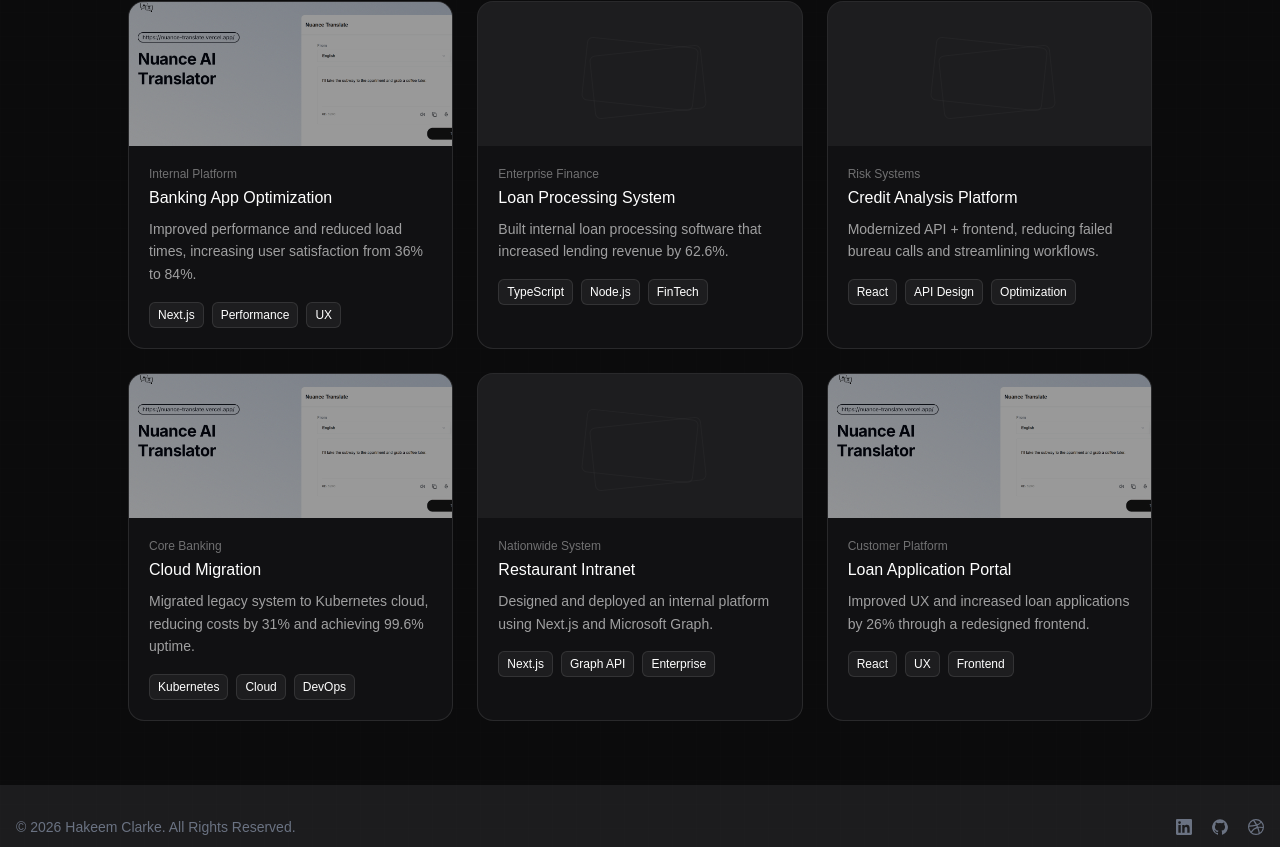
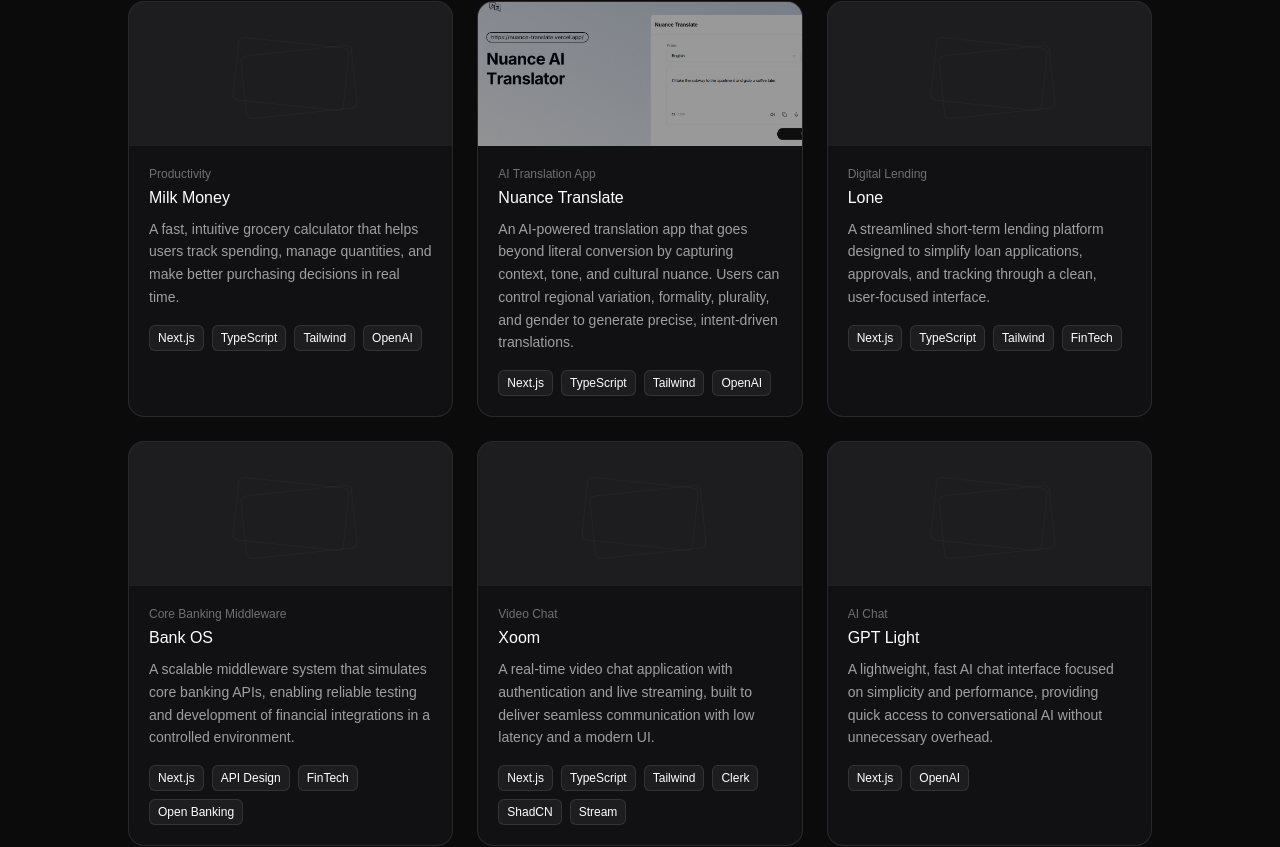
Before and after one commit to hakeem-jc/portfolio, a Next.js app: page / in a window 1280 px wide. Shown: the part 5172-6019 px from the top of the page. Built offline with nearby package versions, Linux system fonts and the light colour scheme.

Commit message:
feat: Update project content

```diff
--- a/components/Projects.tsx
+++ b/components/Projects.tsx
@@ -7,54 +7,52 @@ type Project = {
   subtitle: string;
   description: string;
   tags: string[];
-  image?: string; // optional
+  image?: string;
 };
 
 const projects: Project[] = [
   {
-    title: "Banking App Optimization",
-    subtitle: "Internal Platform",
+    title: "Milk Money",
+    subtitle: "Productivity",
     description:
-      "Improved performance and reduced load times, increasing user satisfaction from 36% to 84%.",
-    tags: ["Next.js", "Performance", "UX"],
+      "A fast, intuitive grocery calculator that helps users track spending, manage quantities, and make better purchasing decisions in real time.",
+    tags: ["Next.js", "TypeScript", "Tailwind", "OpenAI"],
+  },
+  {
+    title: "Nuance Translate",
+    subtitle: "AI Translation App",
+    description:
+      "An AI-powered translation app that goes beyond literal conversion by capturing context, tone, and cultural nuance. Users can control regional variation, formality, plurality, and gender to generate precise, intent-driven translations.",
+    tags: ["Next.js", "TypeScript", "Tailwind", "OpenAI"],
     image: "/projects/nuance.png",
   },
   {
-    title: "Loan Processing System",
-    subtitle: "Enterprise Finance",
+    title: "Lone",
+    subtitle: "Digital Lending",
     description:
-      "Built internal loan processing software that increased lending revenue by 62.6%.",
-    tags: ["TypeScript", "Node.js", "FinTech"],
+      "A streamlined short-term lending platform designed to simplify loan applications, approvals, and tracking through a clean, user-focused interface.",
+    tags: ["Next.js", "TypeScript", "Tailwind", "FinTech"],
   },
   {
-    title: "Credit Analysis Platform",
-    subtitle: "Risk Systems",
+    title: "Bank OS",
+    subtitle: "Core Banking Middleware",
     description:
-      "Modernized API + frontend, reducing failed bureau calls and streamlining workflows.",
-    tags: ["React", "API Design", "Optimization"],
+      "A scalable middleware system that simulates core banking APIs, enabling reliable testing and development of financial integrations in a controlled environment.",
+    tags: ["Next.js", "API Design", "FinTech", "Open Banking"],
   },
   {
-    title: "Cloud Migration",
-    subtitle: "Core Banking",
+    title: "Xoom",
+    subtitle: "Video Chat",
     description:
-      "Migrated legacy system to Kubernetes cloud, reducing costs by 31% and achieving 99.6% uptime.",
-    tags: ["Kubernetes", "Cloud", "DevOps"],
-    image: "/projects/nuance.png",
+      "A real-time video chat application with authentication and live streaming, built to deliver seamless communication with low latency and a modern UI.",
+    tags: ["Next.js", "TypeScript", "Tailwind", "Clerk", "ShadCN", "Stream"],
   },
   {
-    title: "Restaurant Intranet",
-    subtitle: "Nationwide System",
+    title: "GPT Light",
+    subtitle: "AI Chat",
     description:
-      "Designed and deployed an internal platform using Next.js and Microsoft Graph.",
-    tags: ["Next.js", "Graph API", "Enterprise"],
-  },
-  {
-    title: "Loan Application Portal",
-    subtitle: "Customer Platform",
-    description:
-      "Improved UX and increased loan applications by 26% through a redesigned frontend.",
-    tags: ["React", "UX", "Frontend"],
-    image: "/projects/nuance.png",
+      "A lightweight, fast AI chat interface focused on simplicity and performance, providing quick access to conversational AI without unnecessary overhead.",
+    tags: ["Next.js", "OpenAI"],
   },
 ];
 
@@ -67,7 +65,8 @@ export default function Projects() {
           Personal Projects
         </h2>
         <p className="text-white/60 mt-2">
-          Passion projects focused on performance, scalability, and digital excellence
+          Passion projects focused on performance, scalability, and digital
+          excellence
         </p>
       </div>
 
@@ -115,13 +114,9 @@ export default function Projects() {
 
             {/* Content */}
             <div className="p-5">
-              <p className="text-xs text-white/40 mb-1">
-                {project.subtitle}
-              </p>
+              <p className="text-xs text-white/40 mb-1">{project.subtitle}</p>
 
-              <h3 className="text-base font-medium mb-2">
-                {project.title}
-              </h3>
+              <h3 className="text-base font-medium mb-2">{project.title}</h3>
 
               <p className="text-sm text-white/60 mb-4 leading-relaxed">
                 {project.description}
```
